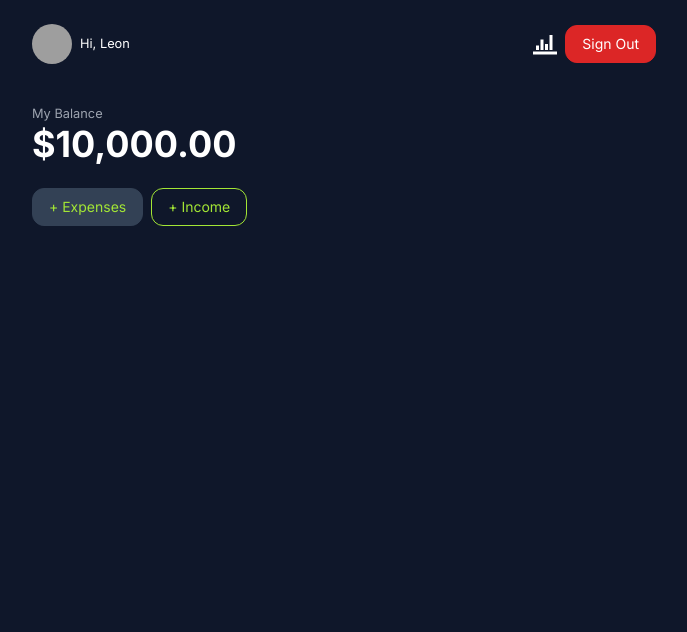
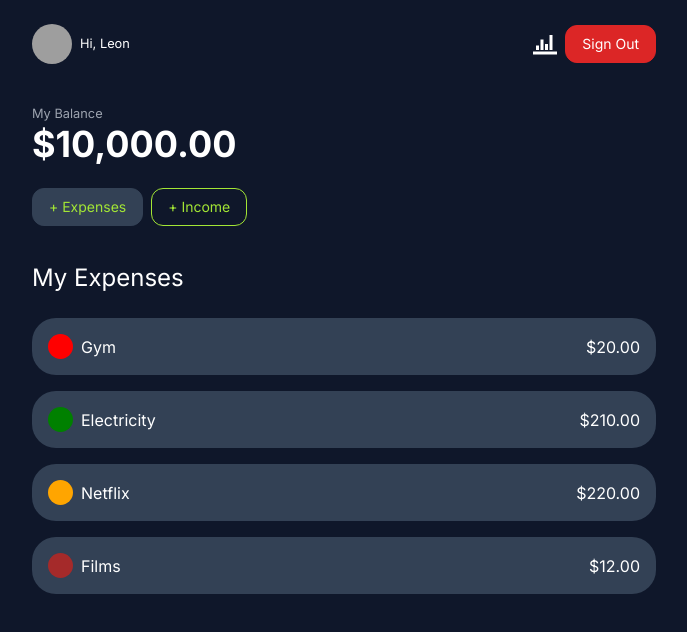
Before and after one commit to muathcs/NextJS-FinanceApp, a Next.js app: page / in a window 1280 px wide. Shown: the top 632 px of the page, without its empty margins (296-983 px from the left). Built offline with nearby package versions, Linux system fonts and the light colour scheme; grey boxes are pictures that could not be loaded.

Commit message:
layout section

```diff
--- a/app/page.tsx
+++ b/app/page.tsx
@@ -1,6 +1,30 @@
 import Navigation from "@/components/Navigation";
 import Image from "next/image";
 import { currencyFormatter } from "@/lib/utils";
+import ExpenseItem from "@/components/ExpenseItem";
+
+const DUMY_DATA = [
+  {
+    color: "red",
+    text: "Gym",
+    amount: 20,
+  },
+  {
+    color: "green",
+    text: "electricity",
+    amount: 210,
+  },
+  {
+    color: "orange",
+    text: "Netflix",
+    amount: 220,
+  },
+  {
+    color: "brown",
+    text: "Films",
+    amount: 12,
+  },
+];
 export default function Home() {
   return (
     <main className="container max-w-2xl px-6 mx-auto ">
@@ -13,6 +37,21 @@ export default function Home() {
         <button className="btn btn-primary">+ Expenses</button>
         <button className="btn btn-primary-outline">+ Income</button>
       </section>
+
+      {/* Expenses */}
+
+      <section className="py-6">
+        <h3 className="text-2xl">My Expenses</h3>
+        <div className="flex flex-col gap-4 mt-6">
+          {DUMY_DATA.map((item) => (
+            <ExpenseItem
+              color={item.color}
+              title={item.text}
+              amount={item.amount}
+            />
+          ))}
+        </div>
+      </section>
     </main>
   );
 }
--- /dev/null
+++ b/components/ExpenseItem.tsx
@@ -0,0 +1,27 @@
+import React from "react";
+import { currencyFormatter } from "@/lib/utils";
+
+type ExpenseItemProp = {
+  color: string;
+  title: string;
+  amount: number;
+};
+
+function ExpenseItem({ color, title, amount }: ExpenseItemProp) {
+  return (
+    <button>
+      <div className="flex items-center justify-between px-4 py-4 bg-slate-700 rounded-3xl">
+        <div className="flex items-center gap-2">
+          <div
+            className="w-[25px] h-[25px] rounded-full"
+            style={{ background: color }}
+          />
+          <h4 className=" capitalize">{title}</h4>
+        </div>
+        <p>{currencyFormatter(amount)}</p>
+      </div>
+    </button>
+  );
+}
+
+export default ExpenseItem;
```
